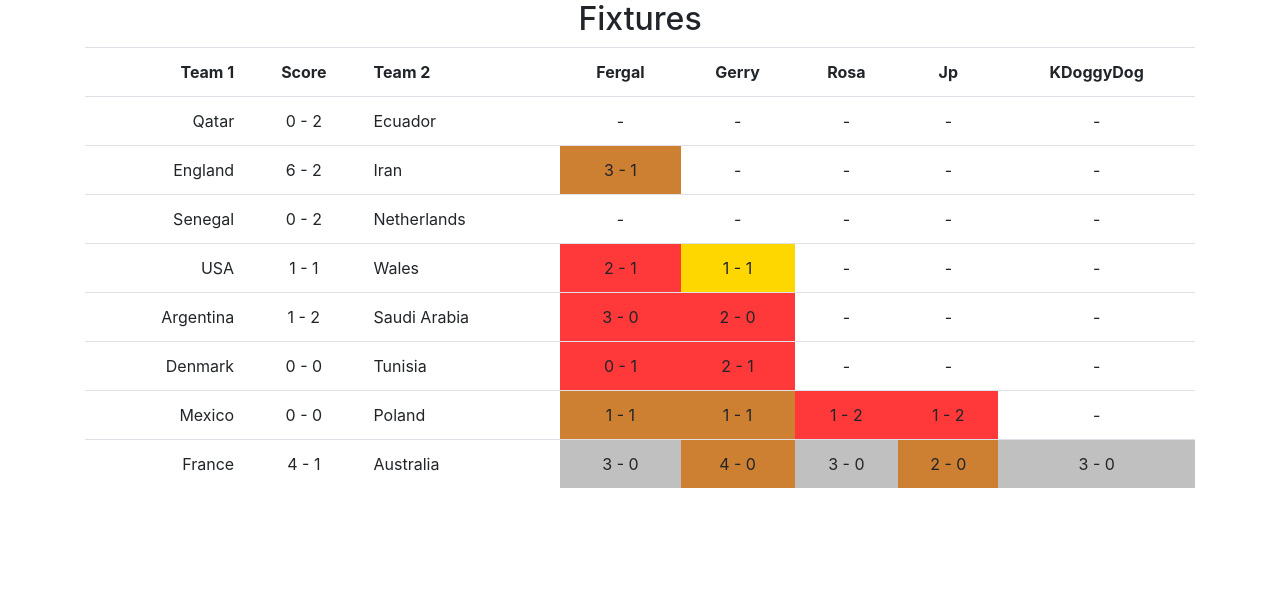
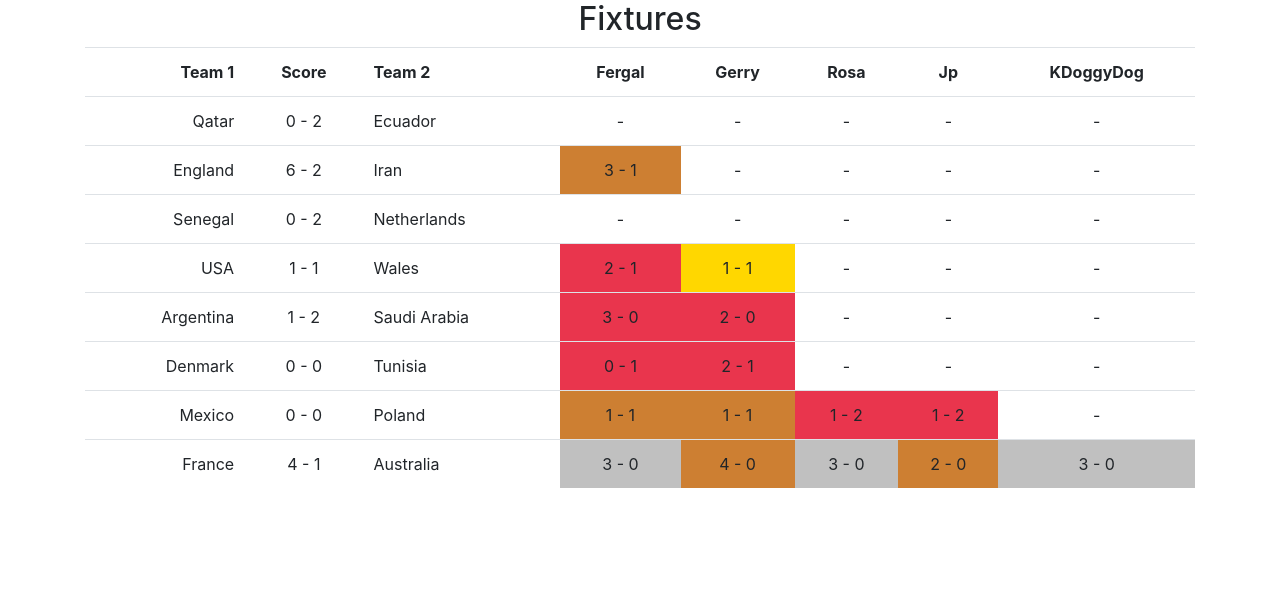
Before and after one commit to fjd35/world_cup, a Flask app: page / in a window 1280 px wide. Shown: the part 651-1251 px from the top of the page. Run offline with Flask 3, Linux system fonts and the light colour scheme; data comes from the database, SQL or seed files in the repository; parts of the project's set-up code (start-up, migrations or seed data) failed here and were passed over; some libraries are stand-ins or nearby versions.

Commit message:
Make red less jarring

```diff
--- a/src/templates/base.html
+++ b/src/templates/base.html
@@ -24,7 +24,7 @@
             background-color: #CD7F32;
         }
         .points0 {
-            background-color: rgb(255, 57, 57);
+            background-color: #e9354d;
         }
     </style>
 </head>
```
